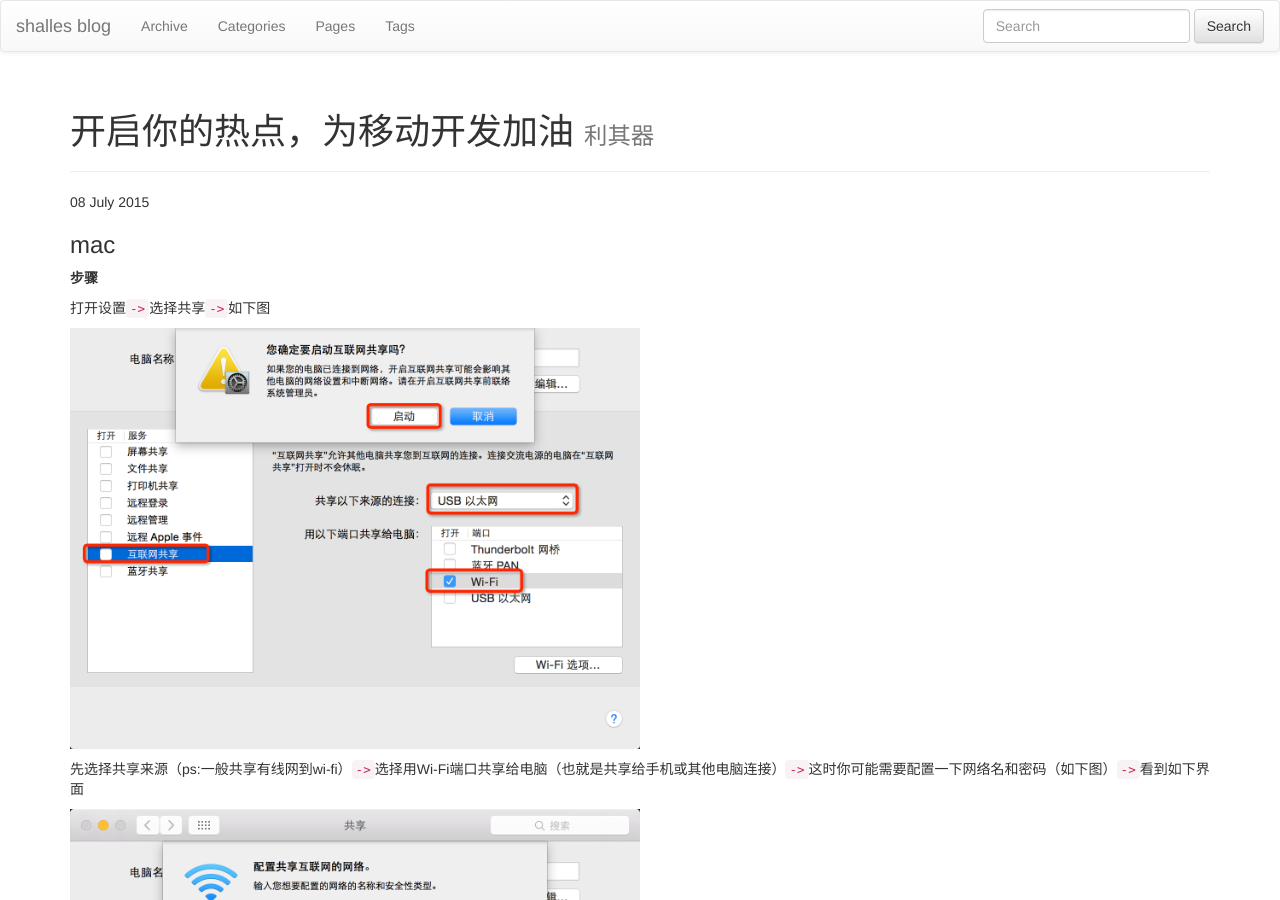
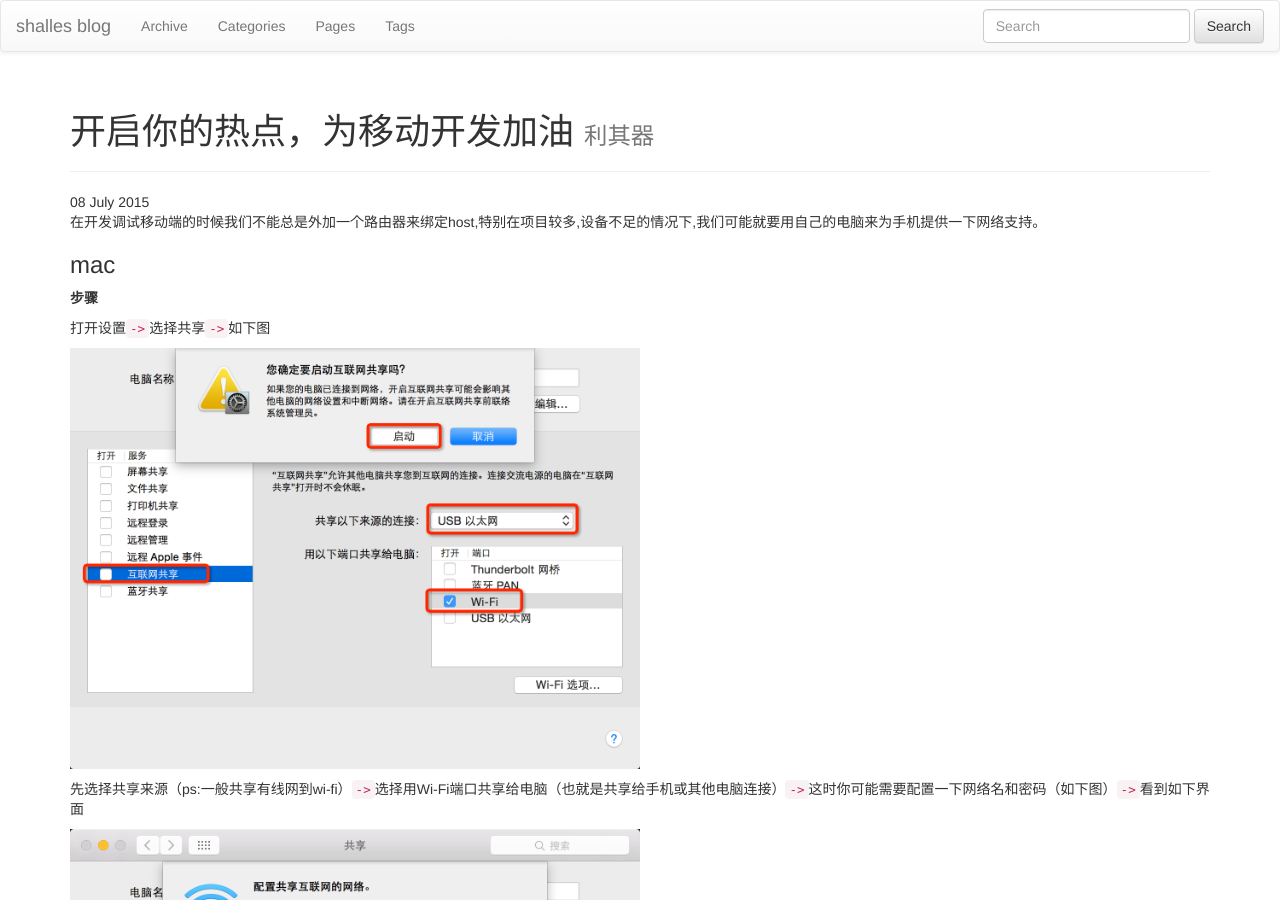
Before and after one commit to shalles/blog, a Jekyll site: the page built from _posts/article/2015-07-08-open-hot-wifi-to-develop-touch.md, in a window 1280 px wide and 900 px high. Built offline with Jekyll 4.4.1, drawn with Linux system fonts in a browser that asks for light colours; nearby versions of some CDN libraries; library files that are not in the unit come from our copies; Markdown is read by kramdown in place of the engine named in the settings.

Commit message:
fix hotwifi

```diff
--- a/_posts/article/2015-07-08-open-hot-wifi-to-develop-touch.md
+++ b/_posts/article/2015-07-08-open-hot-wifi-to-develop-touch.md
@@ -12,6 +12,11 @@ img{
     width:50%;
 }
 </style>
+
+
+在开发调试移动端的时候我们不能总是外加一个路由器来绑定host,特别在项目较多,设备不足的情况下,我们可能就要用自己的电脑来为手机提供一下网络支持。
+
+
 ###mac
 
 **步骤**
```
